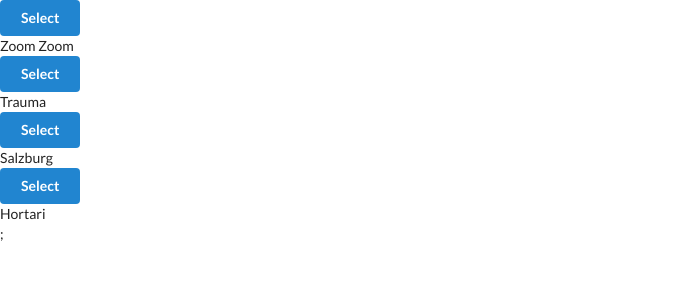
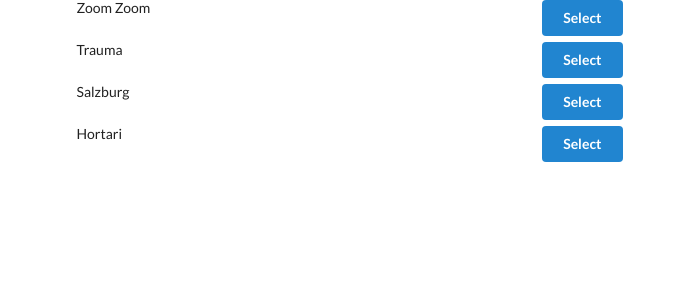
Before and after one commit to Dujota/react-redux-songs-app, a React (Create React App) app: page / in a window 1280 px wide. Shown: the top 300 px of the page, without its empty margins (0-686 px from the left). Built offline with nearby package versions, Linux system fonts and the light colour scheme.

Commit message:
setup a semantic ui grid ont he app component

```diff
--- a/src/components/App.js
+++ b/src/components/App.js
@@ -3,8 +3,13 @@
 
 // All state will be on the redux store so we can have a simple app component
 const App = () => (
-  <div>
-    <SongList />
+  // add a semantic ui grid to the app
+  <div className="ui container grid">
+    <div className="ui row">
+      <div className="column eight wide">
+        <SongList />
+      </div>
+    </div>
   </div>
 );
 export default App;
--- a/src/components/SongList.js
+++ b/src/components/SongList.js
@@ -13,7 +13,7 @@
 
     const { songs } = this.props;
     return (
-      <div>
+      <div className="ui devided list">
         {songs.map(song => (
           <div className="item" key={song.title}>
             <div className="right floated content">
@@ -24,7 +24,6 @@
             <div className="content">{song.title}</div>
           </div>
         ))}
-        ;
       </div>
     );
   }
```
